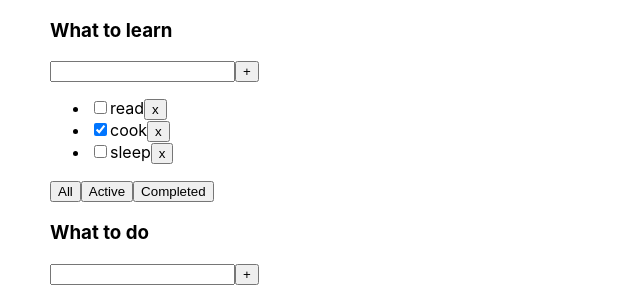
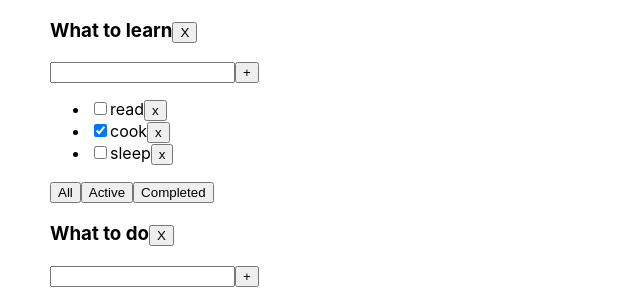
Before and after one commit to aigul-ermak/todolist, a React (Create React App) app: page / in a window 1280 px wide. Shown: the top 296 px of the page, without its empty margins (0-640 px from the left). Built offline with nearby package versions, Linux system fonts and the light colour scheme.

Commit message:
lesson 5 finally

```diff
--- a/src/App.tsx
+++ b/src/App.tsx
@@ -74,6 +74,13 @@ function App() {
             }
         }
 
+        function  removeTodoList(todoListID: string) {
+        setTodoLists(todoLists.filter (tl => tl.id !== todoListID))
+            const copyTasks = {...tasks}
+            delete copyTasks[todoListID]
+            setTasks(copyTasks)
+        }
+
 
         const todoListComponents = todoLists.map(tl => {
             const tasksForTodoList = getFilteredTasks(tl)
@@ -87,7 +94,8 @@ function App() {
                     changeTodoListFilter={changeTodoListFilter}
                     addTask={addTask}
                     filter={tl.filter}
-                    changeTaskStatus={changeTaskStatus}/>
+                    changeTaskStatus={changeTaskStatus}
+                    removeTodoList={removeTodoList}/>
             )
         })
         return (
--- a/src/Todolist.tsx
+++ b/src/Todolist.tsx
@@ -16,6 +16,7 @@ type propsTodoListType = {
     changeTodoListFilter: (filterValue: FilterValuesType, todoListID: string) => void
     addTask: (title: string, todoListID: string) => void
     changeTaskStatus: (taskID: string, isDone: boolean, todoListID: string) => void
+    removeTodoList: (todoListID: string) => void
 }
 
 function Todolist(props: propsTodoListType) {
@@ -24,16 +25,16 @@ function Todolist(props: propsTodoListType) {
 
     const tasksJSXElements = props.tasks.map(t => {
         let taskClass = t.isDone ? 'is-done' : '';
+        const onChangeTaskStatus = (e: ChangeEvent<HTMLInputElement>) =>
+            props.changeTaskStatus(t.id, e.currentTarget.checked, props.todoListID);
+        const removeTask = () => props.removeTask(t.id, props.todoListID);
         return (
             <li>
                 <input type="checkbox"
                        checked={t.isDone}
-                       onChange={(e) => props.changeTaskStatus(t.id, e.currentTarget.checked, props.todoListID)}/>
+                       onChange={onChangeTaskStatus}/>
                 <span className={taskClass}>{t.title}</span>
-                <button onClick={() => {
-                    props.removeTask(t.id, props.todoListID)
-                }}>x
-                </button>
+                <button onClick={removeTask}>x</button>
             </li>
         )
     })
@@ -64,7 +65,7 @@ function Todolist(props: propsTodoListType) {
 
     return (
         <div>
-            <h3>{props.title}</h3>
+            <h3>{props.title}<button onClick={ () => props.removeTodoList(props.todoListID)}>X</button></h3>
             <div>
                 <input
                     className={error ? 'error' : ''}
```
